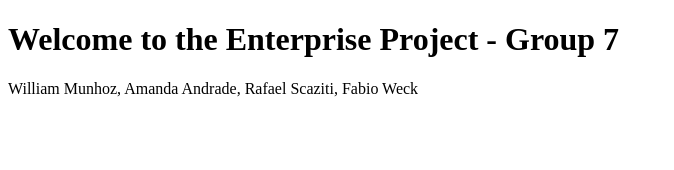
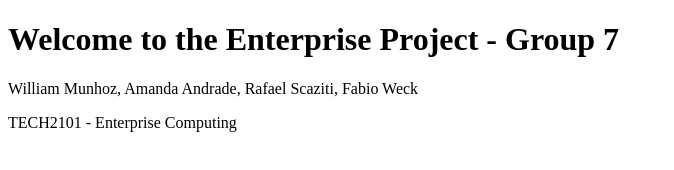
Before and after one commit to theWillPM/example-webapp-group7, a plain HTML site: page index.html in a window 1280 px wide. Shown: the whole page, without its empty margins (0-674 px from the left). Drawn offline with Linux system fonts and the light colour scheme.

Commit message:
new commit

```diff
--- a/index.html
+++ b/index.html
@@ -11,6 +11,7 @@
     </header>
     <main>
         <p>William Munhoz, Amanda Andrade, Rafael Scaziti, Fabio Weck</p>
+        <p>TECH2101 - Enterprise Computing</p>
     </main>
 </body>
 </html>
```
